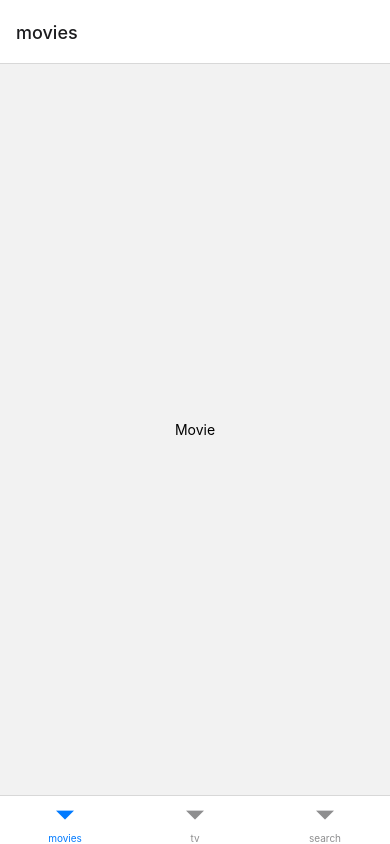
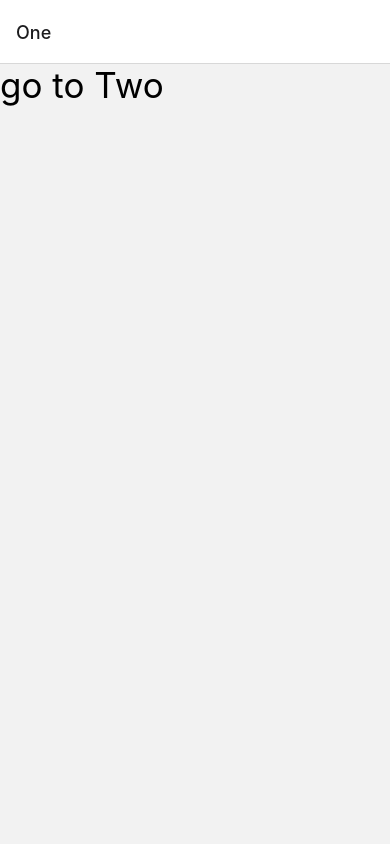
Before and after one commit to Somniumry/RN_basic, a React Native app: screen / in a window 390 px wide. Built offline with nearby package versions, Linux system fonts and the light colour scheme.

Commit message:
Stack Navigation

```diff
--- a/App.js
+++ b/App.js
@@ -1,12 +1,14 @@
 import React from 'react';
 import { NavigationContainer } from '@react-navigation/native';
 import Tabs from './navigation/Tabs';
+import Stacks from './navigation/Stacks';
 
 
 const App = () => {
   return (
     <NavigationContainer>
-      <Tabs />
+      {/* <Tabs /> */}
+      <Stacks />
     </NavigationContainer>
   );
 };
--- /dev/null
+++ b/navigation/Stacks.js
@@ -0,0 +1,35 @@
+import React from "react";
+import { createNativeStackNavigator } from '@react-navigation/native-stack';
+import { Text, TouchableOpacity } from "react-native";
+
+const Stack = createNativeStackNavigator();
+
+const ScreenOne = ({ navigation: { navigate } }) => (
+    <TouchableOpacity onPress={() => navigate("Two")}>
+        <Text style={{ color: "black", fontSize: 35 }}>go to Two</Text>
+    </TouchableOpacity>
+);
+
+const ScreenTwo = ({ navigation: { navigate } }) => (
+    <TouchableOpacity onPress={() => navigate("Three")}>
+        <Text style={{ color: "black", fontSize: 35 }}>Two</Text>
+    </TouchableOpacity>
+);
+
+const ScreenThree = ({ navigation: { goBack } }) => (
+    <TouchableOpacity onPress={() => goBack()}>
+        <Text style={{ color: "black", fontSize: 35 }}>Three</Text>
+    </TouchableOpacity>
+);
+
+const Stacks = () => {
+    return (
+        <Stack.Navigator>
+            <Stack.Screen name="One" component={ScreenOne} />
+            <Stack.Screen name="Two" component={ScreenTwo} />
+            <Stack.Screen name="Three" component={ScreenThree} />
+        </Stack.Navigator>
+    )
+}
+
+export default Stacks;
--- a/package.json
+++ b/package.json
@@ -12,6 +12,7 @@
   "dependencies": {
     "@react-navigation/bottom-tabs": "^6.0.9",
     "@react-navigation/native": "^6.0.6",
+    "@react-navigation/native-stack": "^6.2.5",
     "react": "17.0.2",
     "react-native": "0.66.4",
     "react-native-safe-area-context": "^3.3.2",
```
Also changed, not shown: 1 other file (tests, documents, lock files or other folders).
